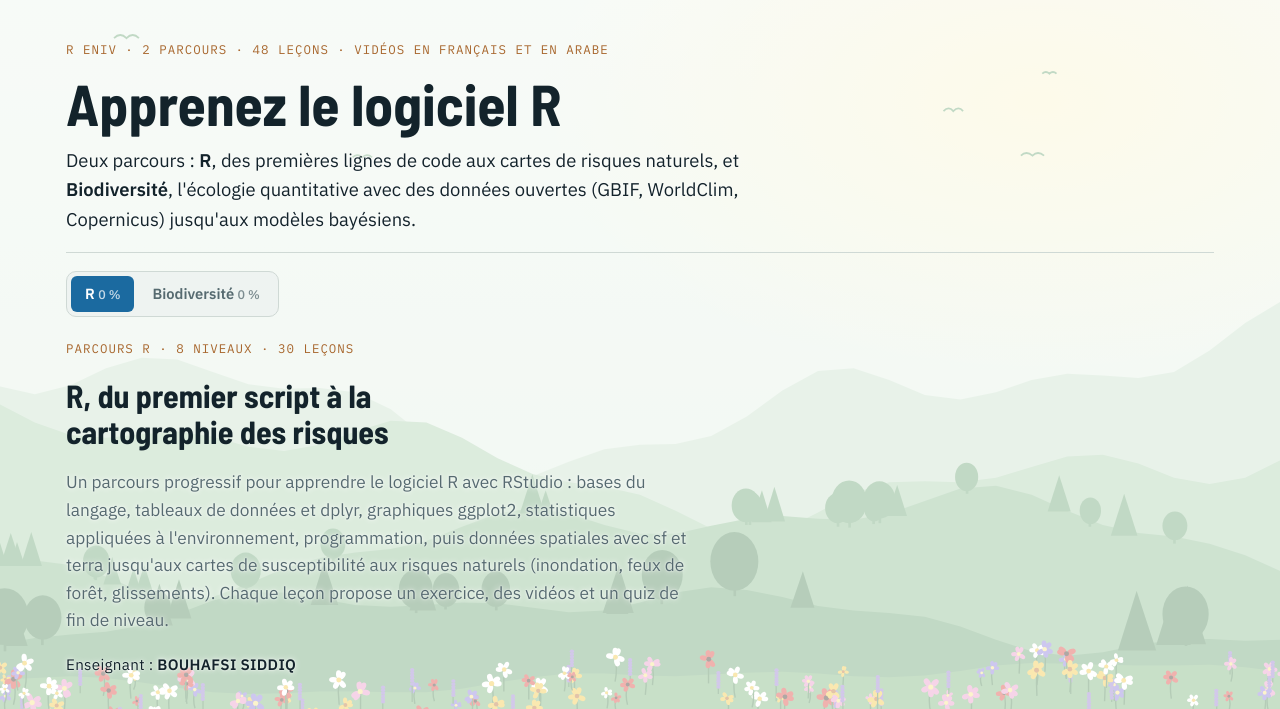
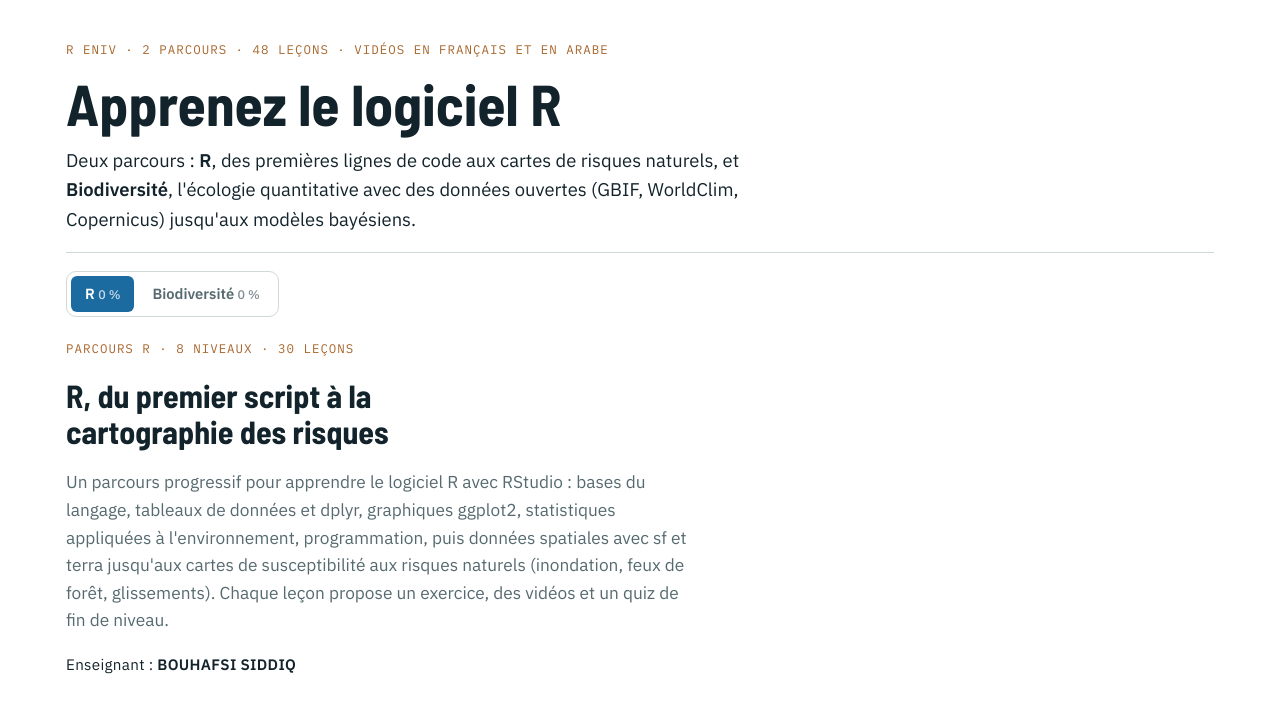
Before and after one commit to Siddiq89/r-eniv, a plain HTML site: page index.html in a window 1280 px wide. Shown: the part 73-782 px from the top of the page. Drawn offline with Linux system fonts and the light colour scheme.

Commit message:
Retour à un fond blanc uni (sans paysage)
Co-Authored-By: Claude Opus 5.5 <noreply@anthropic.com>
Claude-Session: https://claude.ai/code/session_017wvVt8ZYqkuDFq3t8j6mhW

```diff
--- a/style.css
+++ b/style.css
@@ -1,6 +1,6 @@
 /* Carte topographique : papier frais, encre bleu-nuit, eau pour l'action, végétation pour le « fait ». */
 :root {
-  --paper: #eef3f1;
+  --paper: #ffffff;
   --surface: #ffffff;
   --surface-2: #e4ebe8;
   --ink: #13232b;
@@ -20,21 +20,21 @@
   --font-body: "IBM Plex Sans", "Segoe UI", Roboto, Arial, sans-serif;
   --font-mono: "IBM Plex Mono", Consolas, "Courier New", monospace;
   --radius: 6px;
-  --fond: url("images/fond_ecologie.svg");
+  --fond: none;
 }
 @media (prefers-color-scheme: dark) {
   :root:not([data-theme="light"]) {
     --paper: #0f1a1f; --surface: #15242b; --surface-2: #1c2e36; --ink: #e3ecea; --muted: #98abaf;
     --line: #2a3c44; --water: #62aee2; --water-soft: #173447; --veg: #6cc08a; --veg-soft: #183829;
     --contour: #d9a06a; --contour-soft: #3a2a1a; --bad: #ec8a8a; --bad-soft: #3d1f22;
-    --code-bg: #0a1317; --code-fg: #dfe9e6; color-scheme: dark; --fond: url("images/fond_ecologie_sombre.svg");
+    --code-bg: #0a1317; --code-fg: #dfe9e6; color-scheme: dark; --fond: none;
   }
 }
 :root[data-theme="dark"] {
   --paper: #0f1a1f; --surface: #15242b; --surface-2: #1c2e36; --ink: #e3ecea; --muted: #98abaf;
   --line: #2a3c44; --water: #62aee2; --water-soft: #173447; --veg: #6cc08a; --veg-soft: #183829;
   --contour: #d9a06a; --contour-soft: #3a2a1a; --bad: #ec8a8a; --bad-soft: #3d1f22;
-  --code-bg: #0a1317; --code-fg: #dfe9e6; color-scheme: dark; --fond: url("images/fond_ecologie_sombre.svg");
+  --code-bg: #0a1317; --code-fg: #dfe9e6; color-scheme: dark; --fond: none;
 }
 
 * { box-sizing: border-box; }
@@ -84,7 +84,7 @@ body::before { content: ""; position: fixed; inset: 0 0 auto; height: env(safe-a
 main { padding-block: 28px 64px; }
 
 /* ---------- Accueil ---------- */
-.hero { position: relative; overflow: hidden; border-bottom: 1px solid var(--line); background: color-mix(in srgb, var(--surface) 62%, transparent); }
+.hero { position: relative; overflow: hidden; border-bottom: 1px solid var(--line); background: var(--surface); }
 .hero canvas { position: absolute; inset: 0; width: 100%; height: 100%; pointer-events: none; }
 .hero .wrap { position: relative; padding-block: 44px 40px; display: grid; gap: 18px; }
 .eyebrow { font-family: var(--font-mono); font-size: .78rem; letter-spacing: .08em; text-transform: uppercase; color: var(--contour); }
```
